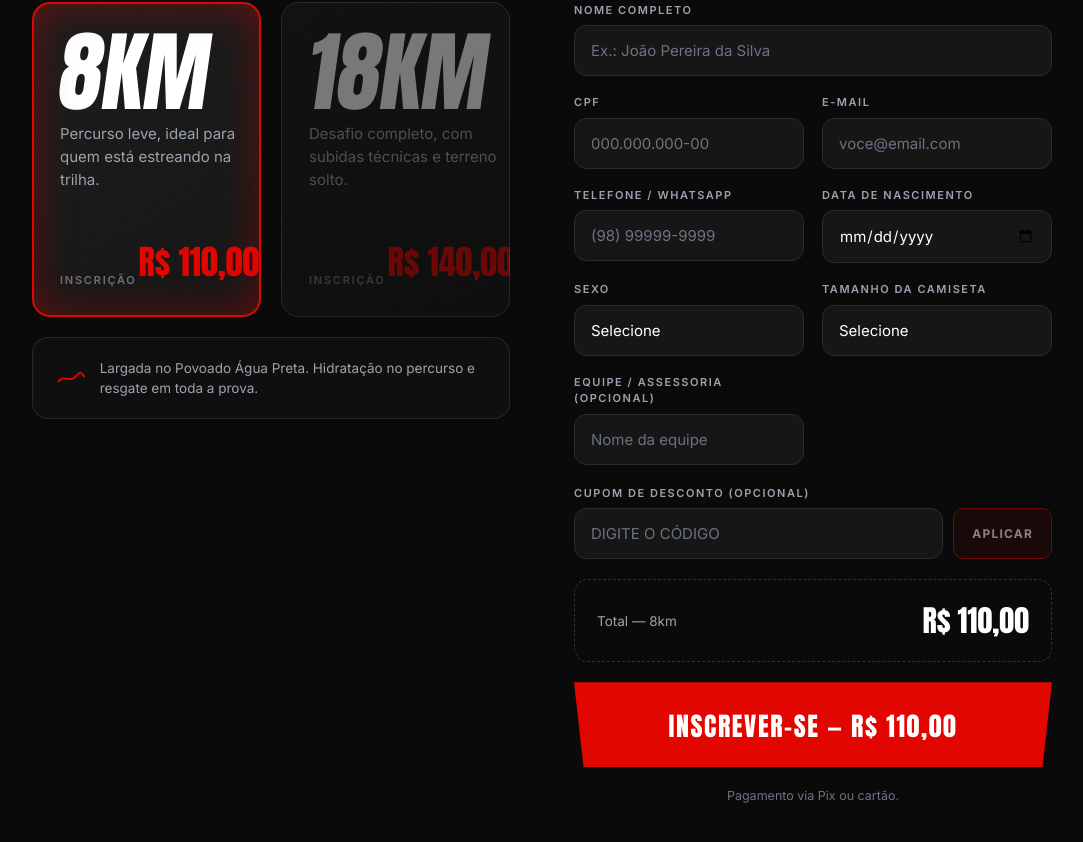
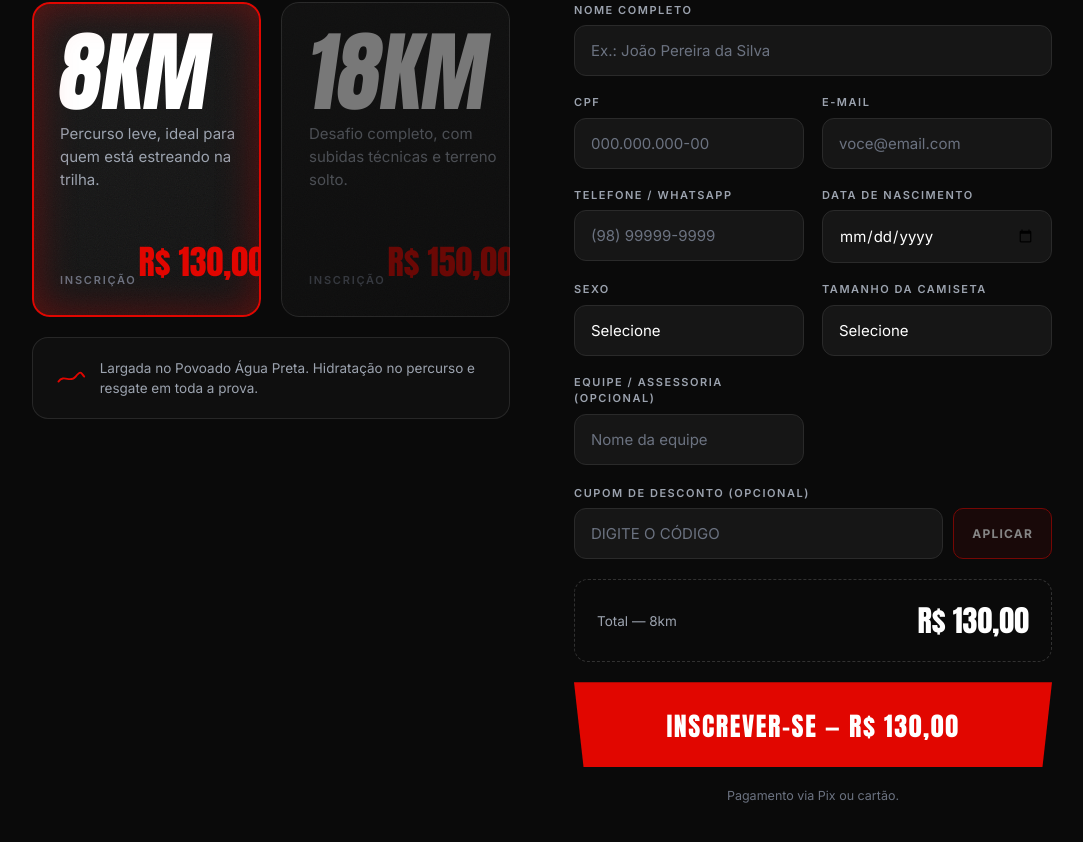
Before and after one commit to junioralcant/samas-trail, a Next.js app: page / in a window 1280 px wide. Shown: the part 1154-1996 px from the top of the page, without its empty margins (98-1181 px from the left). Built offline with nearby package versions, Linux system fonts and the light colour scheme.

Commit message:
chore: valor da inscricao para 130 (8km) e 150 (18km)
Co-Authored-By: Claude Opus 5 (1M context) <noreply@anthropic.com>

```diff
--- a/src/app/page.tsx
+++ b/src/app/page.tsx
@@ -29,8 +29,8 @@ const FORM_INICIAL: FormState = {
 const eventDate = process.env.NEXT_PUBLIC_EVENT_DATE ?? "Data a definir";
 const eventLocation =
   process.env.NEXT_PUBLIC_EVENT_LOCATION ?? "Local a definir";
-const preco8km = Number(process.env.NEXT_PUBLIC_PRECO_8KM ?? "110.00");
-const preco18km = Number(process.env.NEXT_PUBLIC_PRECO_18KM ?? "140.00");
+const preco8km = Number(process.env.NEXT_PUBLIC_PRECO_8KM ?? "130.00");
+const preco18km = Number(process.env.NEXT_PUBLIC_PRECO_18KM ?? "150.00");
 
 const formatarPreco = (valor: number) =>
   valor.toLocaleString("pt-BR", { style: "currency", currency: "BRL" });
--- a/src/lib/config.ts
+++ b/src/lib/config.ts
@@ -7,8 +7,8 @@ export const getEventName = () => process.env.EVENT_NAME ?? "Corrida de Trilha";
 export const getPreco = (distancia: Distancia) => {
   const raw =
     distancia === "8km"
-      ? process.env.PRECO_8KM ?? "110.00"
-      : process.env.PRECO_18KM ?? "140.00";
+      ? process.env.PRECO_8KM ?? "130.00"
+      : process.env.PRECO_18KM ?? "150.00";
   return Number(raw);
 };
 
```
Also changed, not shown: 1 other file (tests, documents, lock files or other folders).
